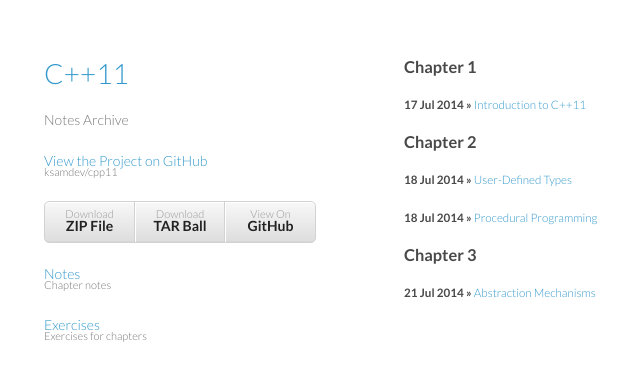
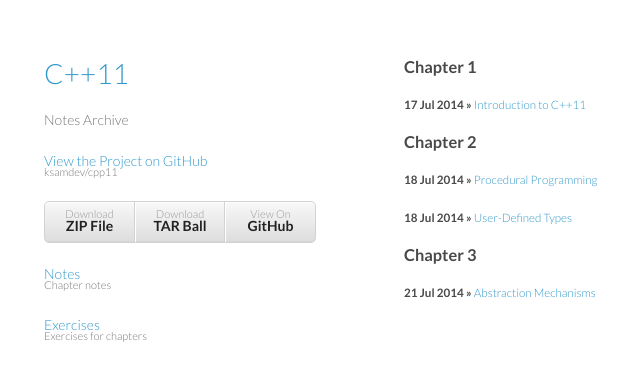
Before and after one commit to musasesay/cpp11, a Jekyll site: the page built from _pages/notes.md, in a window 1280 px wide. Shown: the top 365 px of the page, without its empty margins (166-806 px from the left). Built offline with Jekyll 4.4.1, drawn with Linux system fonts in a browser that asks for light colours; Markdown is read by kramdown in place of the engine named in the settings.

Commit message:
List posts in chronological order

```diff
--- a/_layouts/category.html
+++ b/_layouts/category.html
@@ -12,7 +12,7 @@
 
     {% if posts_exist %}
         <h3>Chapter {{ chapter }}</h3>
-        {% for post in site.categories[page.category] %}
+        {% for post in site.categories[page.category] reversed %}
             {% if post.chapter == chapter %}
             <h5>{{ post.date | date_to_string }} &raquo;
                 <a href="{{ site.baseurl }}{{ post.url }}">{{ post.title }}</a></h5>
```
